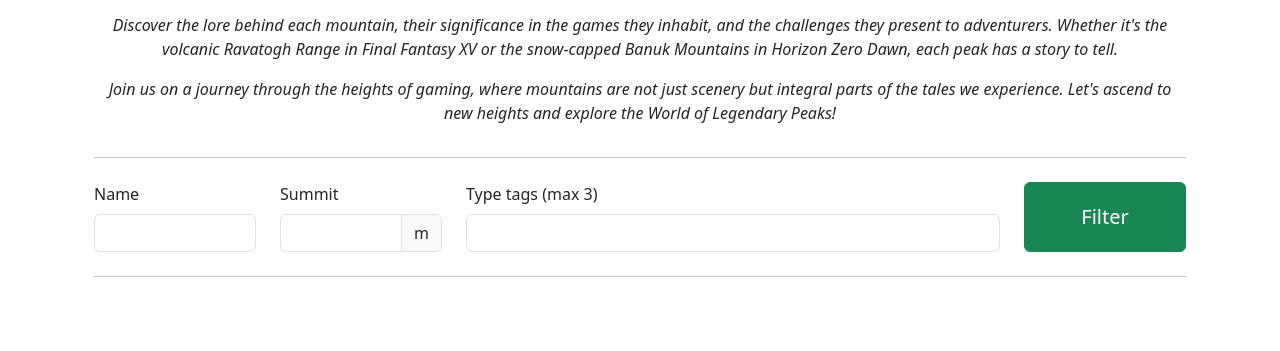
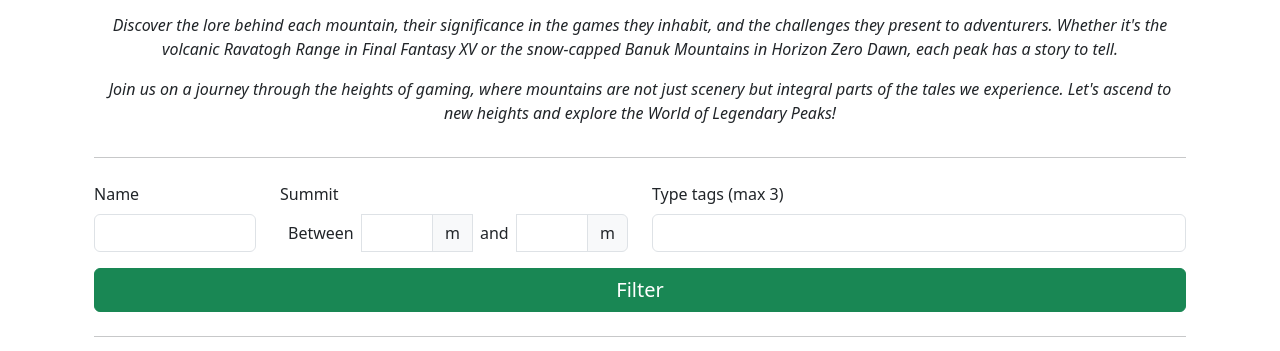
Before and after one commit to DavidVigh/Mountains, a website built with Vite: page index.html in a window 1280 px wide. Shown: the part 199-550 px from the top of the page. Built offline with nearby package versions, Linux system fonts and the light colour scheme; files whose address does not match are found by name.

Commit message:
adjusting on the filtering section

```diff
--- a/index.html
+++ b/index.html
@@ -107,12 +107,16 @@
                     <label for="nameInput" class="form-label">Name</label>
                     <input type="text" class="form-control" name="nameInput" id="nameInput">
                 </div>
-                <div class="col-md-6 col-lg-6 col-xl-2 my-2">
+                <div class="col-md-6 col-lg-6 col-xl-4 my-2">
                     <label for="nameInput" class="form-label">Summit</label>
-                    <div class="input-group">
-                        <input type="number" id="summit" name="summit" min="0" class="form-control" aria-label="Summit">
-                        <span for="summit" class="input-group-text">m</span>
-                      </div>
+                    <div class="input-group d-flex align-items-center">
+                        <label for="" class="px-2">Between</label>
+                        <input type="number" id="summitMin" name="summitMin" min="0" class="form-control" aria-label="Summit">
+                        <span for="summitMin" class="input-group-text">m</span>
+                        <label for="" class="px-2">and</label>
+                        <input type="number" id="summitMax" name="summitMax" min="1" class="form-control" aria-label="Summit">
+                        <span for="summitMax" class="input-group-text">m</span>
+                    </div>
                 </div>
 
                 <div class="col-md-12 col-xl-6 my-2">
@@ -120,7 +124,7 @@
                     <input type="text" name="tags" id="tags">
                 </div>
 
-                <div class="col-xs-12 col-xl-2 my-2 d-flex justify-content-center">
+                <div class="col-xs-12 col-xl-12 my-2 d-flex justify-content-center">
                     <input class="btn btn-success w-100 fs-5" type="submit" value="Filter">
                 </div>
             </form>
--- a/main.mjs
+++ b/main.mjs
@@ -129,7 +129,7 @@
 
 const box = document.getElementById("mountainCount");
 const h2 = document.createElement("h2");
-h2.textContent = `Mountains (${mountains.length})`;
+h2.textContent = `Mountains (${mountains.length}/16)`;
 h2.classList.add("text-center");
 h2.classList.add("fs-1");
 h2.classList.add("fw-bolder");
```
